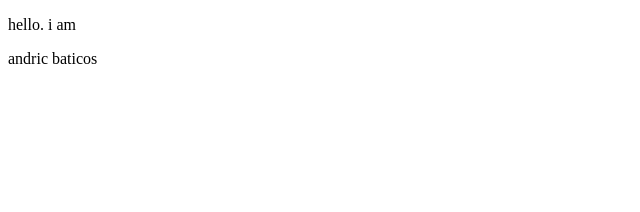
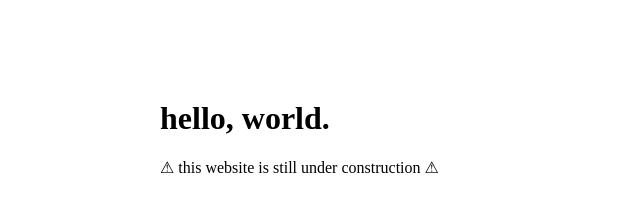
Before and after one commit to aqsbaticos/aqsbaticos.github.io, a plain HTML site: page index.html in a window 1280 px wide. Shown: the whole page, without its empty margins (0-640 px from the left). Drawn offline with Linux system fonts and the light colour scheme.

Commit message:
add styles.css

```diff
--- a/index.html
+++ b/index.html
@@ -1,10 +1,13 @@
 <!DOCTYPE html>
 <html>
-    <head>
-        <title>Andric Baticos</title>
-    </head>
-    <body>
-        <p>hello. i am</p>
-        <p>andric baticos</p>
-    </body>
+	<head>
+		<link rel="stylesheet" href="styles.css">
+		<title>Andric Baticos</title>
+	</head>
+	<body>
+		<div class="content">
+			<h1>hello, world.</h1>
+			<p>&#9888; this website is still under construction &#9888;</p>
+		</div>
+	</body>
 </html>
--- /dev/null
+++ b/styles.css
@@ -0,0 +1,5 @@
+.content {
+	max-width: 960px;
+	margin: auto;
+	margin-top: 100px;
+}
```
